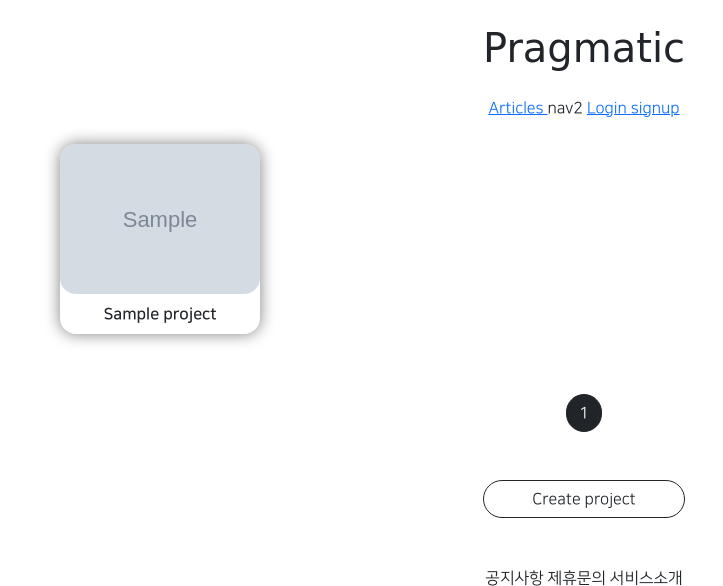
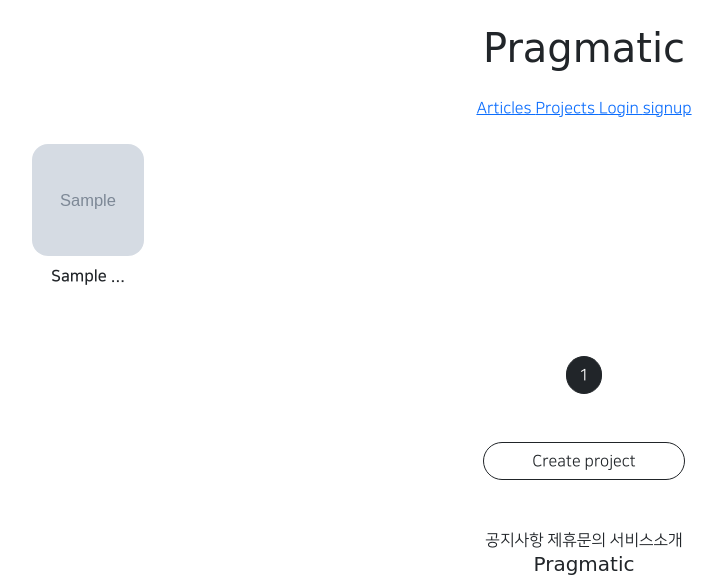
Before and after one commit to dayoorang/second_project, a Django app: page /projects/list/ in a window 1280 px wide. Shown: the top 586 px of the page, without its empty margins (56-779 px from the left). Run offline with Django 3.2, Linux system fonts and the light colour scheme; tables that the repository leaves empty hold one stand-in row (values such as "Sample post"); grey boxes marked "Sample" are stand-in pictures; parts of the project's set-up code (start-up, migrations or seed data) failed here and were passed over; some libraries are stand-ins or nearby versions; some web fonts are replaced.

Commit message:
8/18 project_2 practice 1

```diff
--- a/projectapp/templates/projectapp/list.html
+++ b/projectapp/templates/projectapp/list.html
@@ -13,19 +13,21 @@
 
         .container div {
           {#width: 280px; #}
-          width: 45%;
-          max-width: 200px;
+          {#width: 45%;#}
+          {#max-width: 200px;#}
          {#height: 500px;#}
           display: flex;
           justify-content: center;
           align-items: center;
           border-radius: 1rem;
             flex-direction: column;
-            box-shadow: 0 0 1rem grey;
+            {#box-shadow: 0 0 1rem grey;#}
         }
 
         .container img {
-            width: 100%;
+            width: 7rem;
+            height: 7rem;
+            object-fit: cover;
             border-radius: 1rem;
         }
         {#.container .item1 { height: 200px; }#}
@@ -42,7 +44,7 @@
                 <a href="{% url 'projectapp:detail' pk=project.pk %}">
                     <img src="{{ project.image.url }}" alt="">
                 </a>
-                <span class="my-2 NNS_B">{{ project.name }}</span>
+                <span class="my-2 NNS_B">{{ project.name | truncatechars:10 }}</span>
             </div>
 
         {% endfor %}
--- a/templates/header.html
+++ b/templates/header.html
@@ -8,7 +8,11 @@
                 Articles
             </a>
         </span>
-        <span>nav2</span>
+        <span>
+            <a href="{% url 'projectapp:list' %}">
+                Projects
+            </a>
+        </span>
         {% if not user.is_authenticated %}
         <span>
             <a href="{% url 'first_app:login' %}">
```
